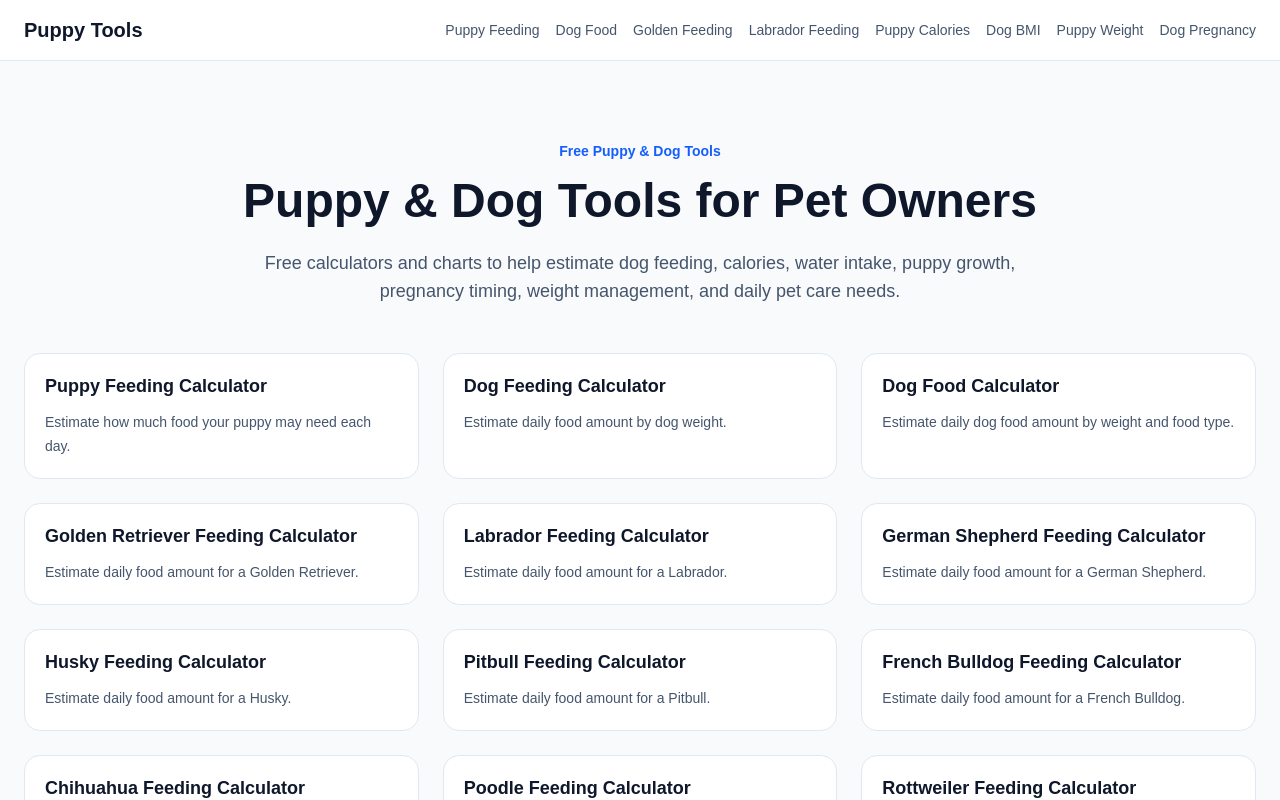
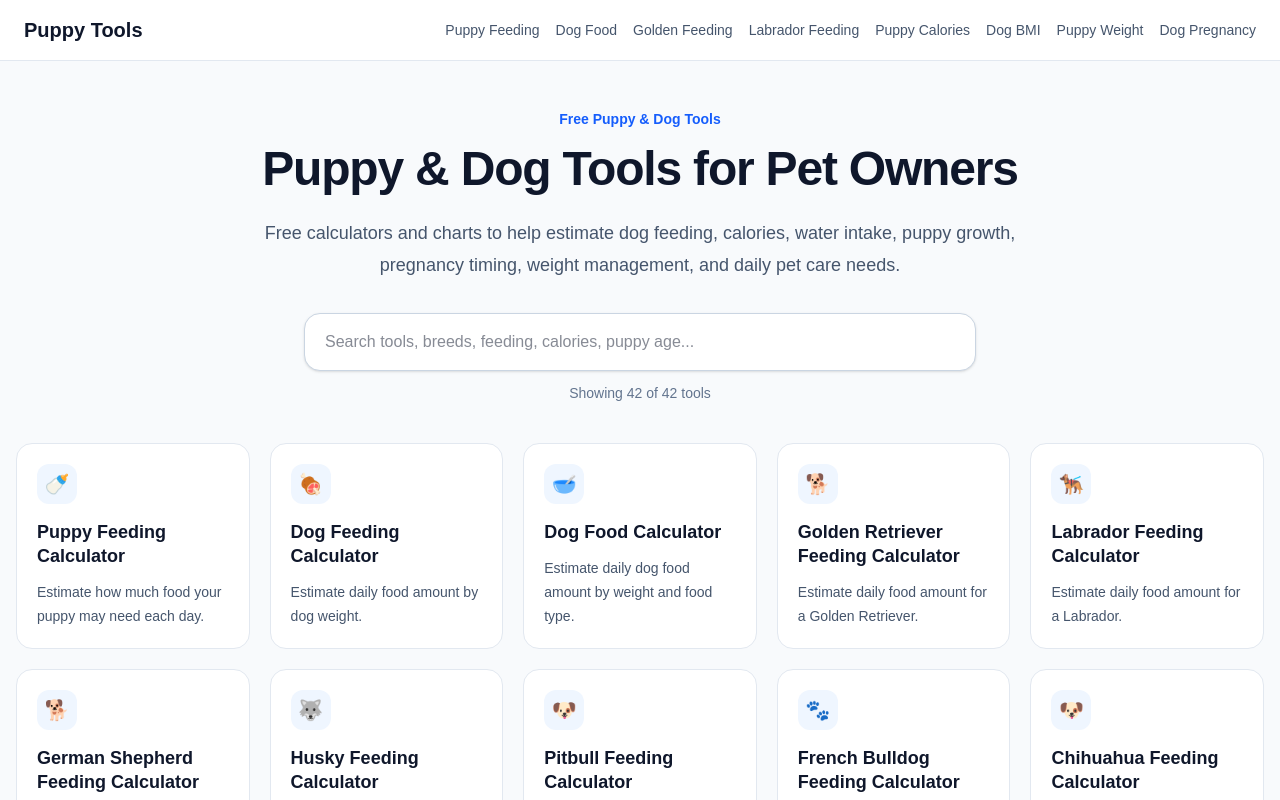
Before and after one commit to ttl19960923-a11y/puppy-tools, a Next.js app: page / in a window 1280 px wide. Shown: the top 800 px of the page. Built offline with nearby package versions, Linux system fonts and the light colour scheme.

Commit message:
update tools

```diff
--- a/src/app/page.tsx
+++ b/src/app/page.tsx
@@ -1,76 +1,323 @@
+"use client";
+
+import { useMemo, useState } from "react";
 import ToolCard from "@/components/tool-card";
 
+const tools = [
+  {
+    href: "/puppy-feeding-calculator",
+    title: "Puppy Feeding Calculator",
+    description: "Estimate how much food your puppy may need each day.",
+    icon: "🍼",
+  },
+  {
+    href: "/dog-feeding-calculator",
+    title: "Dog Feeding Calculator",
+    description: "Estimate daily food amount by dog weight.",
+    icon: "🍖",
+  },
+  {
+    href: "/dog-food-calculator",
+    title: "Dog Food Calculator",
+    description: "Estimate daily dog food amount by weight and food type.",
+    icon: "🥣",
+  },
+  {
+    href: "/golden-retriever-feeding-calculator",
+    title: "Golden Retriever Feeding Calculator",
+    description: "Estimate daily food amount for a Golden Retriever.",
+    icon: "🐕",
+  },
+  {
+    href: "/labrador-feeding-calculator",
+    title: "Labrador Feeding Calculator",
+    description: "Estimate daily food amount for a Labrador.",
+    icon: "🐕‍🦺",
+  },
+  {
+    href: "/german-shepherd-feeding-calculator",
+    title: "German Shepherd Feeding Calculator",
+    description: "Estimate daily food amount for a German Shepherd.",
+    icon: "🐕",
+  },
+  {
+    href: "/husky-feeding-calculator",
+    title: "Husky Feeding Calculator",
+    description: "Estimate daily food amount for a Husky.",
+    icon: "🐺",
+  },
+  {
+    href: "/pitbull-feeding-calculator",
+    title: "Pitbull Feeding Calculator",
+    description: "Estimate daily food amount for a Pitbull.",
+    icon: "🐶",
+  },
+  {
+    href: "/french-bulldog-feeding-calculator",
+    title: "French Bulldog Feeding Calculator",
+    description: "Estimate daily food amount for a French Bulldog.",
+    icon: "🐾",
+  },
+  {
+    href: "/chihuahua-feeding-calculator",
+    title: "Chihuahua Feeding Calculator",
+    description: "Estimate daily food amount for a Chihuahua.",
+    icon: "🐶",
+  },
+  {
+    href: "/poodle-feeding-calculator",
+    title: "Poodle Feeding Calculator",
+    description: "Estimate daily food amount for a Poodle.",
+    icon: "🐩",
+  },
+  {
+    href: "/rottweiler-feeding-calculator",
+    title: "Rottweiler Feeding Calculator",
+    description: "Estimate daily food amount for a Rottweiler.",
+    icon: "🐕",
+  },
+  {
+    href: "/border-collie-feeding-calculator",
+    title: "Border Collie Feeding Calculator",
+    description: "Estimate daily food amount for a Border Collie.",
+    icon: "🐕‍🦺",
+  },
+  {
+    href: "/8-week-puppy-feeding-calculator",
+    title: "8 Week Puppy Feeding Calculator",
+    description: "Estimate food amount for an 8 week old puppy.",
+    icon: "🍼",
+  },
+  {
+    href: "/10-week-puppy-feeding-calculator",
+    title: "10 Week Puppy Feeding Calculator",
+    description: "Estimate food amount for a 10 week old puppy.",
+    icon: "🍼",
+  },
+  {
+    href: "/3-month-puppy-feeding-calculator",
+    title: "3 Month Puppy Feeding Calculator",
+    description: "Estimate food amount for a 3 month old puppy.",
+    icon: "🍼",
+  },
+  {
+    href: "/puppy-calorie-calculator",
+    title: "Puppy Calorie Calculator",
+    description: "Estimate your puppy's daily calorie needs.",
+    icon: "🔥",
+  },
+  {
+    href: "/puppy-calorie-calculator-by-age",
+    title: "Puppy Calorie Calculator By Age",
+    description: "Estimate puppy calories by age, weight, and activity.",
+    icon: "🔥",
+  },
+  {
+    href: "/golden-retriever-puppy-calorie-calculator",
+    title: "Golden Retriever Puppy Calorie Calculator",
+    description: "Estimate calorie needs for a Golden Retriever puppy.",
+    icon: "🔥",
+  },
+  {
+    href: "/chihuahua-puppy-calorie-calculator",
+    title: "Chihuahua Puppy Calorie Calculator",
+    description: "Estimate calorie needs for a Chihuahua puppy.",
+    icon: "🔥",
+  },
+  {
+    href: "/dog-calorie-calculator",
+    title: "Dog Calorie Calculator",
+    description: "Estimate your dog's daily calorie needs by weight and activity.",
+    icon: "🔥",
+  },
+  {
+    href: "/dog-calorie-chart-by-breed",
+    title: "Dog Calorie Chart By Breed",
+    description: "View estimated dog calorie needs by breed.",
+    icon: "📊",
+  },
+  {
+    href: "/puppy-water-calculator",
+    title: "Puppy Water Calculator",
+    description: "Estimate your puppy's daily water intake by weight.",
+    icon: "💧",
+  },
+  {
+    href: "/dog-water-calculator",
+    title: "Dog Water Calculator",
+    description: "Estimate daily water intake by dog weight.",
+    icon: "💧",
+  },
+  {
+    href: "/puppy-age-calculator",
+    title: "Puppy Age Calculator",
+    description: "Convert your puppy's age into estimated human years.",
+    icon: "📅",
+  },
+  {
+    href: "/dog-age-calculator",
+    title: "Dog Age Calculator",
+    description: "Convert dog years into estimated human years.",
+    icon: "📅",
+  },
+  {
+    href: "/puppy-age-chart",
+    title: "Puppy Age Chart",
+    description: "Understand puppy growth and development stages by age.",
+    icon: "📈",
+  },
+  {
+    href: "/dog-weight-calculator",
+    title: "Dog Weight Calculator",
+    description: "Check whether your dog may be underweight, healthy, or overweight.",
+    icon: "⚖️",
+  },
+  {
+    href: "/dog-bmi-calculator",
+    title: "Dog BMI Calculator",
+    description: "Estimate your dog's BMI and body condition range.",
+    icon: "⚖️",
+  },
+  {
+    href: "/ideal-dog-weight-calculator",
+    title: "Ideal Dog Weight Calculator",
+    description: "Estimate your dog's ideal healthy weight range.",
+    icon: "🎯",
+  },
+  {
+    href: "/puppy-weight-predictor",
+    title: "Puppy Weight Predictor",
+    description: "Estimate your puppy's future adult weight.",
+    icon: "📈",
+  },
+  {
+    href: "/2-month-puppy-weight-calculator",
+    title: "2 Month Puppy Weight Calculator",
+    description: "Estimate future adult weight from 2 month puppy weight.",
+    icon: "⚖️",
+  },
+  {
+    href: "/puppy-size-calculator",
+    title: "Puppy Size Calculator",
+    description: "Estimate your puppy's future adult size category.",
+    icon: "📏",
+  },
+  {
+    href: "/puppy-growth-chart",
+    title: "Puppy Growth Chart",
+    description: "Estimate adult weight and view puppy growth stages.",
+    icon: "📈",
+  },
+  {
+    href: "/labrador-puppy-growth-chart",
+    title: "Labrador Puppy Growth Chart",
+    description: "View Labrador puppy growth stages and estimates.",
+    icon: "📈",
+  },
+  {
+    href: "/puppy-feeding-chart",
+    title: "Puppy Feeding Chart",
+    description: "View a simple puppy feeding chart by age and weight.",
+    icon: "📋",
+  },
+  {
+    href: "/dog-feeding-chart-by-age",
+    title: "Dog Feeding Chart By Age",
+    description: "View feeding guidance for puppies, adults, and senior dogs.",
+    icon: "📋",
+  },
+  {
+    href: "/puppy-feeding-schedule",
+    title: "Puppy Feeding Schedule",
+    description: "Find a simple puppy feeding schedule by age.",
+    icon: "⏰",
+  },
+  {
+    href: "/puppy-sleep-schedule-by-age",
+    title: "Puppy Sleep Schedule By Age",
+    description: "Find a simple puppy sleep schedule by age.",
+    icon: "😴",
+  },
+  {
+    href: "/dog-pregnancy-calculator",
+    title: "Dog Pregnancy Calculator",
+    description: "Estimate your dog's pregnancy due date.",
+    icon: "🐣",
+  },
+  {
+    href: "/dog-due-date-calculator",
+    title: "Dog Due Date Calculator",
+    description: "Estimate your dog's expected due date from mating.",
+    icon: "📅",
+  },
+  {
+    href: "/dog-heat-cycle-calculator",
+    title: "Dog Heat Cycle Calculator",
+    description: "Estimate your dog's next heat cycle date.",
+    icon: "♨️",
+  },
+];
+
 export default function Home() {
+  const [search, setSearch] = useState("");
+
+  const filteredTools = useMemo(() => {
+    const keyword = search.toLowerCase().trim();
+
+    if (!keyword) {
+      return tools;
+    }
+
+    return tools.filter((tool) => {
+      return (
+        tool.title.toLowerCase().includes(keyword) ||
+        tool.description.toLowerCase().includes(keyword) ||
+        tool.href.toLowerCase().includes(keyword)
+      );
+    });
+  }, [search]);
+
   return (
-    <main className="min-h-screen bg-[#f8fafc] px-6 py-20 text-slate-900">
-      <section className="mx-auto max-w-7xl text-center">
+    <main className="min-h-screen bg-[#f8fafc] px-4 py-12 text-slate-900">
+      <section className="mx-auto max-w-[1600px] text-center">
         <p className="text-sm font-semibold text-blue-600">
           Free Puppy & Dog Tools
         </p>
 
-        <h1 className="mt-4 text-5xl font-bold">
+        <h1 className="mt-4 text-4xl font-bold tracking-tight md:text-5xl">
           Puppy & Dog Tools for Pet Owners
         </h1>
 
-        <p className="mx-auto mt-6 max-w-3xl text-lg text-slate-600">
+        <p className="mx-auto mt-6 max-w-3xl text-lg leading-8 text-slate-600">
           Free calculators and charts to help estimate dog feeding, calories,
           water intake, puppy growth, pregnancy timing, weight management, and
           daily pet care needs.
         </p>
 
-        <div className="mt-12 grid gap-6 md:grid-cols-3">
-          <ToolCard href="/puppy-feeding-calculator" title="Puppy Feeding Calculator" description="Estimate how much food your puppy may need each day." />
-          <ToolCard href="/dog-feeding-calculator" title="Dog Feeding Calculator" description="Estimate daily food amount by dog weight." />
-          <ToolCard href="/dog-food-calculator" title="Dog Food Calculator" description="Estimate daily dog food amount by weight and food type." />
+        <div className="mx-auto mt-8 max-w-2xl">
+          <input
+            type="search"
+            value={search}
+            onChange={(e) => setSearch(e.target.value)}
+            placeholder="Search tools, breeds, feeding, calories, puppy age..."
+            className="w-full rounded-2xl border border-slate-300 bg-white px-5 py-4 text-base shadow-sm outline-none transition focus:border-blue-500 focus:ring-4 focus:ring-blue-100"
+          />
 
-          <ToolCard href="/golden-retriever-feeding-calculator" title="Golden Retriever Feeding Calculator" description="Estimate daily food amount for a Golden Retriever." />
-          <ToolCard href="/labrador-feeding-calculator" title="Labrador Feeding Calculator" description="Estimate daily food amount for a Labrador." />
-          <ToolCard href="/german-shepherd-feeding-calculator" title="German Shepherd Feeding Calculator" description="Estimate daily food amount for a German Shepherd." />
-          <ToolCard href="/husky-feeding-calculator" title="Husky Feeding Calculator" description="Estimate daily food amount for a Husky." />
-          <ToolCard href="/pitbull-feeding-calculator" title="Pitbull Feeding Calculator" description="Estimate daily food amount for a Pitbull." />
-          <ToolCard href="/french-bulldog-feeding-calculator" title="French Bulldog Feeding Calculator" description="Estimate daily food amount for a French Bulldog." />
-          <ToolCard href="/chihuahua-feeding-calculator" title="Chihuahua Feeding Calculator" description="Estimate daily food amount for a Chihuahua." />
-          <ToolCard href="/poodle-feeding-calculator" title="Poodle Feeding Calculator" description="Estimate daily food amount for a Poodle." />
-          <ToolCard href="/rottweiler-feeding-calculator" title="Rottweiler Feeding Calculator" description="Estimate daily food amount for a Rottweiler." />
-          <ToolCard href="/border-collie-feeding-calculator" title="Border Collie Feeding Calculator" description="Estimate daily food amount for a Border Collie." />
+          <p className="mt-3 text-sm text-slate-500">
+            Showing {filteredTools.length} of {tools.length} tools
+          </p>
+        </div>
 
-          <ToolCard href="/8-week-puppy-feeding-calculator" title="8 Week Puppy Feeding Calculator" description="Estimate food amount for an 8 week old puppy." />
-          <ToolCard href="/10-week-puppy-feeding-calculator" title="10 Week Puppy Feeding Calculator" description="Estimate food amount for a 10 week old puppy." />
-          <ToolCard href="/3-month-puppy-feeding-calculator" title="3 Month Puppy Feeding Calculator" description="Estimate food amount for a 3 month old puppy." />
-
-          <ToolCard href="/puppy-calorie-calculator" title="Puppy Calorie Calculator" description="Estimate your puppy's daily calorie needs." />
-          <ToolCard href="/puppy-calorie-calculator-by-age" title="Puppy Calorie Calculator By Age" description="Estimate puppy calories by age, weight, and activity." />
-          <ToolCard href="/golden-retriever-puppy-calorie-calculator" title="Golden Retriever Puppy Calorie Calculator" description="Estimate calorie needs for a Golden Retriever puppy." />
-          <ToolCard href="/chihuahua-puppy-calorie-calculator" title="Chihuahua Puppy Calorie Calculator" description="Estimate calorie needs for a Chihuahua puppy." />
-
-          <ToolCard href="/dog-calorie-calculator" title="Dog Calorie Calculator" description="Estimate your dog's daily calorie needs by weight and activity." />
-          <ToolCard href="/dog-calorie-chart-by-breed" title="Dog Calorie Chart By Breed" description="View estimated dog calorie needs by breed." />
-
-          <ToolCard href="/puppy-water-calculator" title="Puppy Water Calculator" description="Estimate your puppy's daily water intake by weight." />
-          <ToolCard href="/dog-water-calculator" title="Dog Water Calculator" description="Estimate daily water intake by dog weight." />
-
-          <ToolCard href="/puppy-age-calculator" title="Puppy Age Calculator" description="Convert your puppy's age into estimated human years." />
-          <ToolCard href="/dog-age-calculator" title="Dog Age Calculator" description="Convert dog years into estimated human years." />
-          <ToolCard href="/puppy-age-chart" title="Puppy Age Chart" description="Understand puppy growth and development stages by age." />
-
-          <ToolCard href="/dog-weight-calculator" title="Dog Weight Calculator" description="Check whether your dog may be underweight, healthy, or overweight." />
-          <ToolCard href="/dog-bmi-calculator" title="Dog BMI Calculator" description="Estimate your dog's BMI and body condition range." />
-          <ToolCard href="/ideal-dog-weight-calculator" title="Ideal Dog Weight Calculator" description="Estimate your dog's ideal healthy weight range." />
-          <ToolCard href="/puppy-weight-predictor" title="Puppy Weight Predictor" description="Estimate your puppy's future adult weight." />
-          <ToolCard href="/2-month-puppy-weight-calculator" title="2 Month Puppy Weight Calculator" description="Estimate future adult weight from 2 month puppy weight." />
-          <ToolCard href="/puppy-size-calculator" title="Puppy Size Calculator" description="Estimate your puppy's future adult size category." />
-
-          <ToolCard href="/puppy-growth-chart" title="Puppy Growth Chart" description="Estimate adult weight and view puppy growth stages." />
-          <ToolCard href="/labrador-puppy-growth-chart" title="Labrador Puppy Growth Chart" description="View Labrador puppy growth stages and estimates." />
-
-          <ToolCard href="/puppy-feeding-chart" title="Puppy Feeding Chart" description="View a simple puppy feeding chart by age and weight." />
-          <ToolCard href="/dog-feeding-chart-by-age" title="Dog Feeding Chart By Age" description="View feeding guidance for puppies, adults, and senior dogs." />
-          <ToolCard href="/puppy-feeding-schedule" title="Puppy Feeding Schedule" description="Find a simple puppy feeding schedule by age." />
-          <ToolCard href="/puppy-sleep-schedule-by-age" title="Puppy Sleep Schedule By Age" description="Find a simple puppy sleep schedule by age." />
-
-          <ToolCard href="/dog-pregnancy-calculator" title="Dog Pregnancy Calculator" description="Estimate your dog's pregnancy due date." />
-          <ToolCard href="/dog-due-date-calculator" title="Dog Due Date Calculator" description="Estimate your dog's expected due date from mating." />
-          <ToolCard href="/dog-heat-cycle-calculator" title="Dog Heat Cycle Calculator" description="Estimate your dog's next heat cycle date." />
+        <div className="mt-10 grid gap-5 sm:grid-cols-2 lg:grid-cols-4 xl:grid-cols-5">
+          {filteredTools.map((tool) => (
+            <ToolCard
+              key={tool.href}
+              href={tool.href}
+              title={tool.title}
+              description={tool.description}
+              icon={tool.icon}
+            />
+          ))}
         </div>
       </section>
     </main>
--- a/src/components/tool-card.tsx
+++ b/src/components/tool-card.tsx
@@ -2,54 +2,29 @@ type ToolCardProps = {
   href: string;
   title: string;
   description: string;
+  icon?: string;
 };
 
 export default function ToolCard({
   href,
   title,
   description,
+  icon = "🐶",
 }: ToolCardProps) {
   return (
     <a
       href={href}
-      className="
-        group
-        rounded-2xl
-        border
-        border-slate-200
-        bg-white
-        p-5
-        text-left
-        transition-all
-        duration-200
-        hover:-translate-y-1
-        hover:border-blue-500
-        hover:shadow-lg
-      "
+      className="group rounded-2xl border border-slate-200 bg-white p-5 text-left transition-all duration-200 hover:-translate-y-1 hover:border-blue-500 hover:shadow-lg"
     >
-      <h2
-        className="
-          line-clamp-2
-          text-lg
-          font-bold
-          leading-6
-          text-slate-900
-          transition-colors
-          group-hover:text-blue-600
-        "
-      >
+      <div className="mb-4 flex h-10 w-10 items-center justify-center rounded-xl bg-blue-50 text-xl">
+        {icon}
+      </div>
+
+      <h2 className="line-clamp-2 text-lg font-bold leading-6 text-slate-900 transition-colors group-hover:text-blue-600">
         {title}
       </h2>
 
-      <p
-        className="
-          mt-3
-          line-clamp-3
-          text-sm
-          leading-6
-          text-slate-600
-        "
-      >
+      <p className="mt-3 line-clamp-3 text-sm leading-6 text-slate-600">
         {description}
       </p>
     </a>
```
